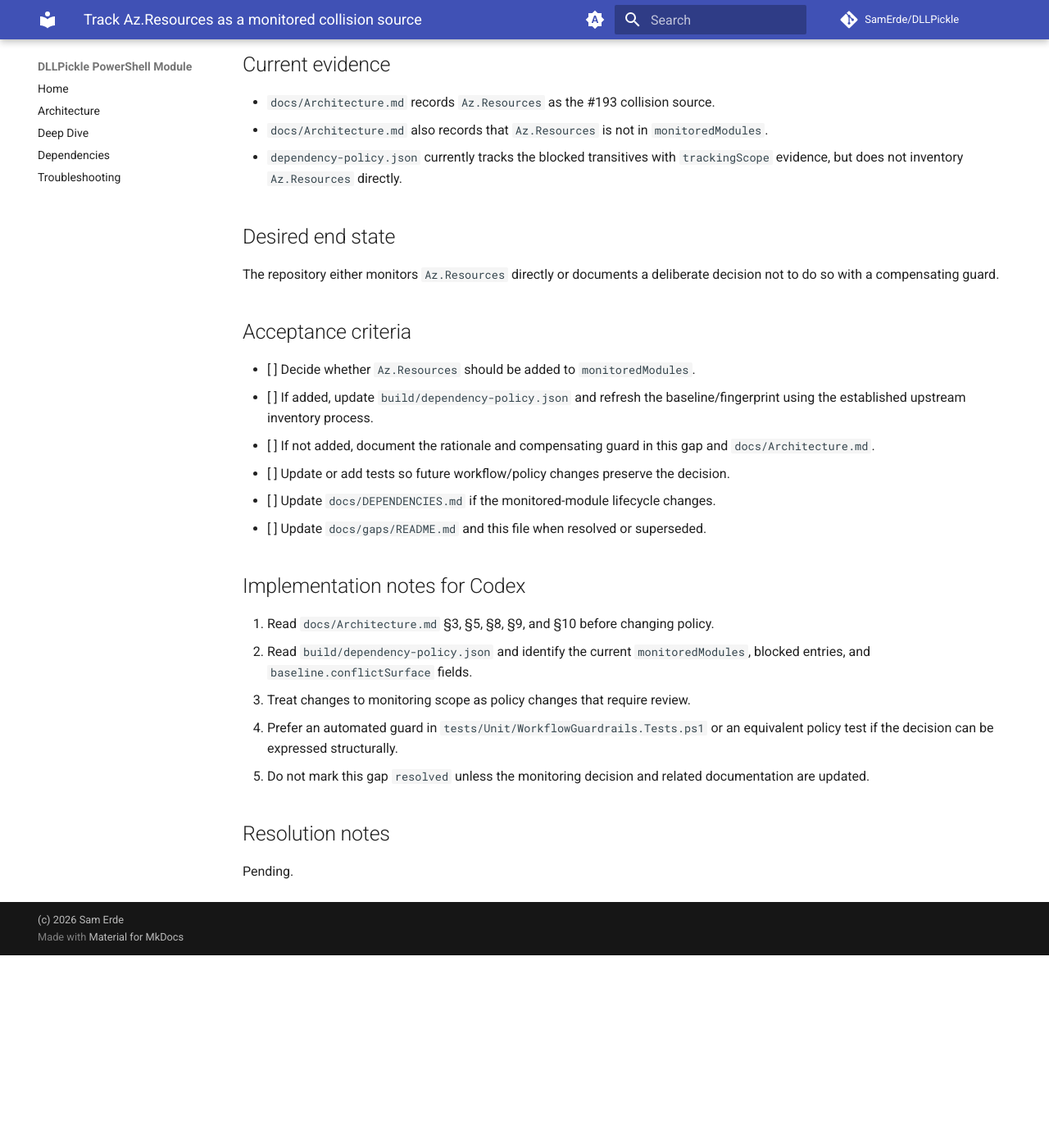
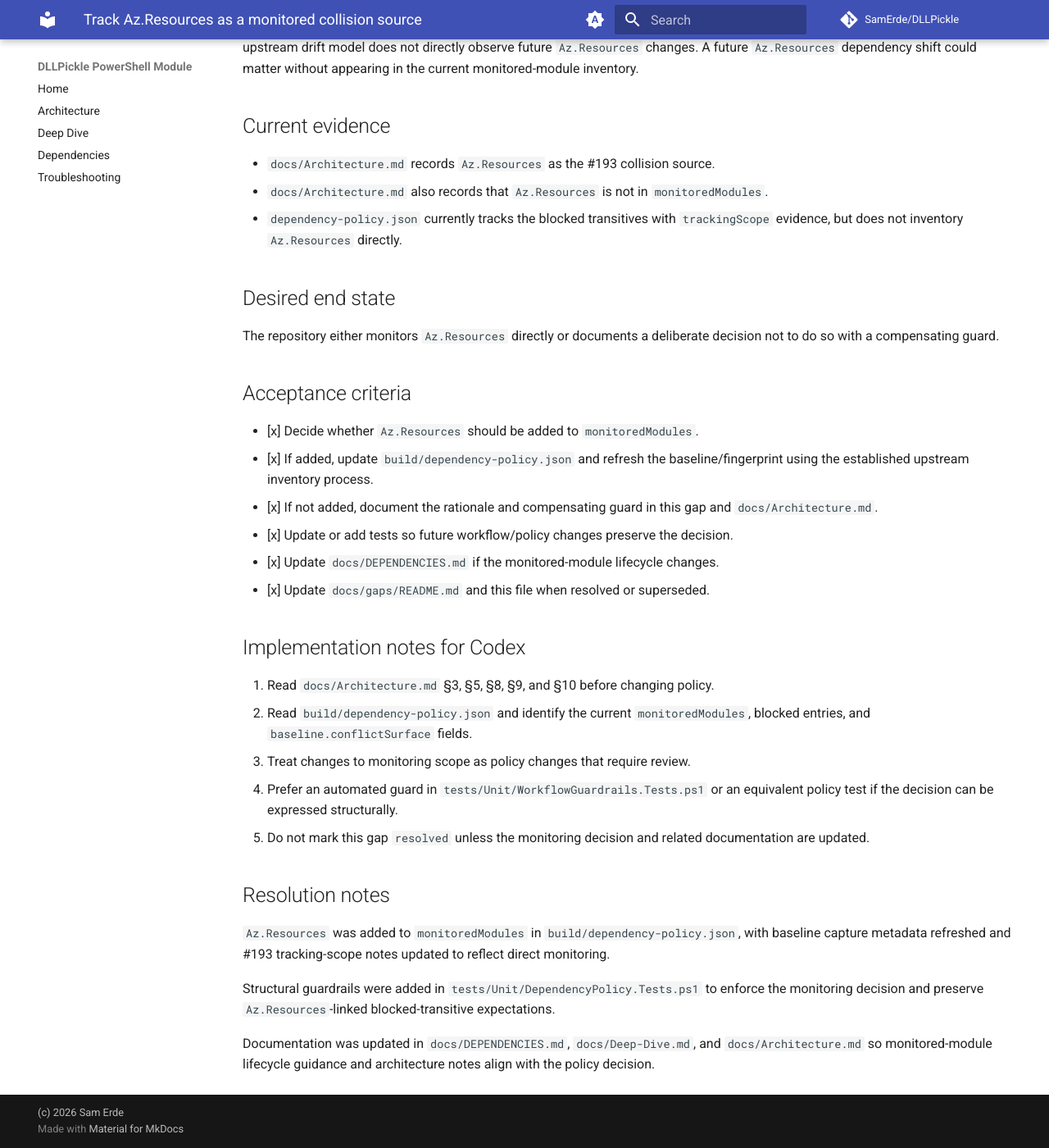
Before and after one commit to SamErde/DLLPickle, an MkDocs documentation site: the page built from docs/gaps/GAP-002-az-resources-monitoring.md, in a window 1280 px wide and 1400 px high, scrolled down 545 px. Shown: the whole window at 82% size. Built offline with MkDocs 1.6.1 and Material for MkDocs 9.7.7, drawn with Linux system fonts in a browser that asks for light colours; comment, search, counter and statistics services are not loaded; before the commit the page ends 1710 px from its top, so only the background shows below that; some of the changed text lies outside the part shown.

Commit message:
docs(gaps): mark GAP-002 resolved

```diff
--- a/docs/gaps/GAP-002-az-resources-monitoring.md
+++ b/docs/gaps/GAP-002-az-resources-monitoring.md
@@ -46,12 +46,12 @@ The repository either monitors `Az.Resources` directly or documents a deliberate
 
 ## Acceptance criteria
 
-- [ ] Decide whether `Az.Resources` should be added to `monitoredModules`.
-- [ ] If added, update `build/dependency-policy.json` and refresh the baseline/fingerprint using the established upstream inventory process.
-- [ ] If not added, document the rationale and compensating guard in this gap and `docs/Architecture.md`.
-- [ ] Update or add tests so future workflow/policy changes preserve the decision.
-- [ ] Update `docs/DEPENDENCIES.md` if the monitored-module lifecycle changes.
-- [ ] Update `docs/gaps/README.md` and this file when resolved or superseded.
+- [x] Decide whether `Az.Resources` should be added to `monitoredModules`.
+- [x] If added, update `build/dependency-policy.json` and refresh the baseline/fingerprint using the established upstream inventory process.
+- [x] If not added, document the rationale and compensating guard in this gap and `docs/Architecture.md`.
+- [x] Update or add tests so future workflow/policy changes preserve the decision.
+- [x] Update `docs/DEPENDENCIES.md` if the monitored-module lifecycle changes.
+- [x] Update `docs/gaps/README.md` and this file when resolved or superseded.
 
 ## Implementation notes for Codex
 
@@ -63,4 +63,8 @@ The repository either monitors `Az.Resources` directly or documents a deliberate
 
 ## Resolution notes
 
-Pending.
+`Az.Resources` was added to `monitoredModules` in `build/dependency-policy.json`, with baseline capture metadata refreshed and #193 tracking-scope notes updated to reflect direct monitoring.
+
+Structural guardrails were added in `tests/Unit/DependencyPolicy.Tests.ps1` to enforce the monitoring decision and preserve `Az.Resources`-linked blocked-transitive expectations.
+
+Documentation was updated in `docs/DEPENDENCIES.md`, `docs/Deep-Dive.md`, and `docs/Architecture.md` so monitored-module lifecycle guidance and architecture notes align with the policy decision.
```
Also changed, not shown: other parts of docs/gaps/GAP-002-az-resources-monitoring.md (+6 -6 lines).
